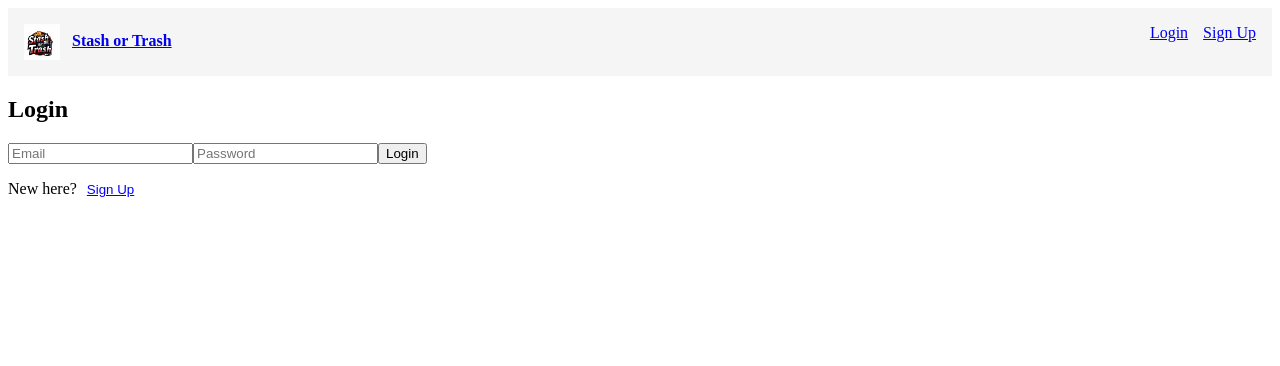
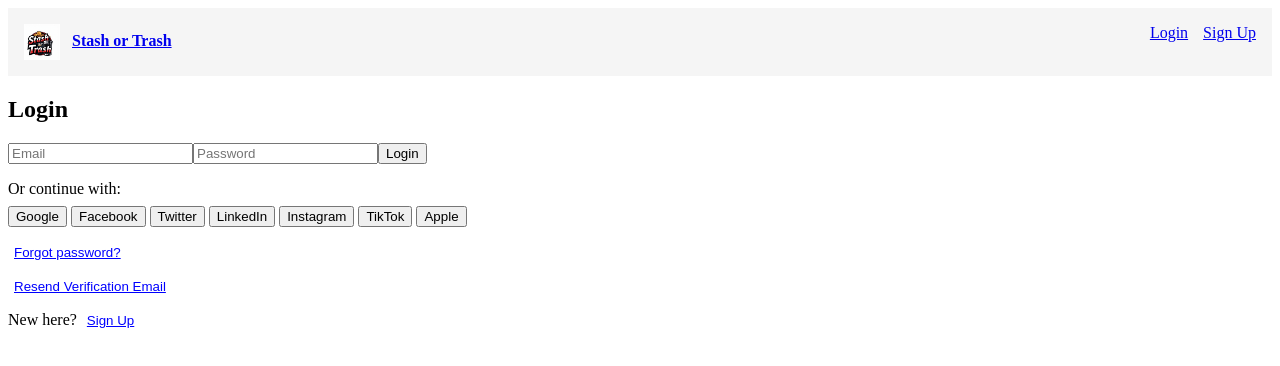
Before and after one commit to RooftopMash/stash_or_trash_react, a React (Create React App) app: page /login in a window 1280 px wide. Shown: the top 366 px of the page. Built offline with nearby package versions, Linux system fonts and the light colour scheme; no server answers.

Commit message:
Update AuthForm.js

```diff
--- a/src/components/AuthForm.js
+++ b/src/components/AuthForm.js
@@ -1,6 +1,17 @@
 import React, { useState } from 'react';
 import { auth } from '../firebase';
-import { createUserWithEmailAndPassword, signInWithEmailAndPassword, sendEmailVerification } from 'firebase/auth';
+import {
+  createUserWithEmailAndPassword,
+  signInWithEmailAndPassword,
+  sendEmailVerification,
+  sendPasswordResetEmail,
+  signInWithPopup,
+  GoogleAuthProvider,
+  FacebookAuthProvider,
+  TwitterAuthProvider,
+  OAuthProvider,
+  signInWithCustomToken
+} from 'firebase/auth';
 
 const AuthForm = ({ onAuthSuccess }) => {
   const [isSignup, setIsSignup] = useState(false);
@@ -8,39 +19,139 @@ const AuthForm = ({ onAuthSuccess }) => {
   const [password, setPassword] = useState('');
   const [error, setError] = useState('');
   const [info, setInfo] = useState('');
+  const [showReset, setShowReset] = useState(false);
+  const [resetEmail, setResetEmail] = useState('');
+  const [resetInfo, setResetInfo] = useState('');
+  const [resetError, setResetError] = useState('');
+  const [resent, setResent] = useState(false);
+
+  // Listen for LinkedIn popup message
+  React.useEffect(() => {
+    const handler = async (event) => {
+      // Only accept messages from your own frontend origin!
+      if (event.origin !== window.location.origin) return;
+      if (event.data && event.data.type === 'LINKEDIN_TOKEN' && event.data.token) {
+        try {
+          await signInWithCustomToken(auth, event.data.token);
+          onAuthSuccess();
+        } catch (err) {
+          setError(err.message);
+        }
+      }
+    };
+    window.addEventListener('message', handler);
+    return () => window.removeEventListener('message', handler);
+    // eslint-disable-next-line
+  }, []);
 
   const toggleForm = () => {
     setIsSignup(!isSignup);
     setError('');
     setInfo('');
+    setResent(false);
   };
 
   const handleSubmit = async (e) => {
     e.preventDefault();
     setError('');
     setInfo('');
+    setResent(false);
     try {
       if (isSignup) {
-        // Signup flow: create account and send verification email
         const userCredential = await createUserWithEmailAndPassword(auth, email, password);
         if (userCredential.user) {
           await sendEmailVerification(userCredential.user);
           setInfo('Account created! Please check your email for a verification link before logging in.');
         }
       } else {
-        // Login flow: only allow login if email is verified
         const userCredential = await signInWithEmailAndPassword(auth, email, password);
         if (userCredential.user && !userCredential.user.emailVerified) {
           setError('Please verify your email before logging in. Check your inbox for a verification link.');
-          // Optionally, resend the verification email here if you want
+          setResent(false);
           await auth.signOut();
         } else {
-          onAuthSuccess(); // Tell App we're logged in
+          onAuthSuccess();
         }
       }
     } catch (err) {
       setError(err.message);
     }
+  };
+
+  const handleResetPassword = async (e) => {
+    e.preventDefault();
+    setResetInfo('');
+    setResetError('');
+    try {
+      await sendPasswordResetEmail(auth, resetEmail);
+      setResetInfo('Password reset email sent! Check your inbox.');
+    } catch (err) {
+      setResetError(err.message);
+    }
+  };
+
+  const handleResendVerification = async () => {
+    setError('');
+    setInfo('');
+    setResent(false);
+    try {
+      if (auth.currentUser && !auth.currentUser.emailVerified) {
+        await sendEmailVerification(auth.currentUser);
+        setResent(true);
+        setInfo('Verification email resent! Check your inbox.');
+      } else {
+        setError('Please log in first to resend verification.');
+      }
+    } catch (err) {
+      setError(err.message);
+    }
+  };
+
+  // SOCIAL AUTH PROVIDERS
+  const handleSocialAuth = async (providerName) => {
+    setError('');
+    setInfo('');
+    try {
+      let provider;
+      switch (providerName) {
+        case 'google':
+          provider = new GoogleAuthProvider();
+          break;
+        case 'facebook':
+          provider = new FacebookAuthProvider();
+          break;
+        case 'twitter':
+          provider = new TwitterAuthProvider();
+          break;
+        case 'apple':
+          provider = new OAuthProvider('apple.com');
+          break;
+        // The following will use custom OAuth (LinkedIn only, see below)
+        default:
+          setError('Provider not supported here.');
+          return;
+      }
+      await signInWithPopup(auth, provider);
+      onAuthSuccess();
+    } catch (err) {
+      setError(err.message);
+    }
+  };
+
+  const handleLinkedInAuth = () => {
+    setError('');
+    setInfo('');
+    const width = 600, height = 600;
+    const left = (window.screen.width / 2) - (width / 2);
+    const top = (window.screen.height / 2) - (height / 2);
+
+    // IMPORTANT: Update the below URL to your backend endpoint in production!
+    window.open(
+      'http://localhost:4000/auth/linkedin',
+      'LinkedIn Login',
+      `width=${width},height=${height},top=${top},left=${left}`
+    );
+    // The popup will send a message back with type: 'LINKEDIN_TOKEN'
   };
 
   return (
@@ -67,9 +178,67 @@ const AuthForm = ({ onAuthSuccess }) => {
         {info && <p style={{ color: 'green' }}>{info}</p>}
         <button type="submit">{isSignup ? 'Sign Up' : 'Login'}</button>
       </form>
+      {/* Social Logins */}
+      <div style={{ margin: '1rem 0' }}>
+        <p style={{ marginBottom: 8 }}>Or continue with:</p>
+        <button onClick={() => handleSocialAuth('google')}>Google</button>{' '}
+        <button onClick={() => handleSocialAuth('facebook')}>Facebook</button>{' '}
+        <button onClick={() => handleSocialAuth('twitter')}>Twitter</button>{' '}
+        <button onClick={handleLinkedInAuth}>LinkedIn</button>{' '}
+        <button
+          onClick={() => setError('Instagram login is via Facebook. Use the Facebook button.')}
+        >Instagram</button>{' '}
+        <button
+          onClick={() => setError('TikTok login is not supported yet.')}
+        >TikTok</button>{' '}
+        <button onClick={() => handleSocialAuth('apple')}>Apple</button>
+      </div>
+      {/* Reset and resend links */}
+      {!isSignup && (
+        <>
+          <p>
+            <button
+              type="button"
+              onClick={() => setShowReset(!showReset)}
+              style={{ background: 'none', border: 'none', color: 'blue', textDecoration: 'underline', cursor: 'pointer' }}
+            >
+              Forgot password?
+            </button>
+          </p>
+          <p>
+            <button
+              type="button"
+              onClick={handleResendVerification}
+              style={{ background: 'none', border: 'none', color: 'blue', textDecoration: 'underline', cursor: 'pointer' }}
+              disabled={resent}
+            >
+              {resent ? 'Verification Email Sent!' : 'Resend Verification Email'}
+            </button>
+          </p>
+        </>
+      )}
+      {showReset && (
+        <form onSubmit={handleResetPassword}>
+          <input
+            type="email"
+            placeholder="Enter your email"
+            required
+            value={resetEmail}
+            onChange={(e) => setResetEmail(e.target.value)}
+          />
+          <button type="submit">Send Password Reset Email</button>
+          {resetInfo && <p style={{ color: 'green' }}>{resetInfo}</p>}
+          {resetError && <p style={{ color: 'red' }}>{resetError}</p>}
+        </form>
+      )}
+      {/* Toggle login/signup */}
       <p>
         {isSignup ? 'Already have an account?' : 'New here?'}{' '}
-        <button type="button" onClick={toggleForm} style={{ background: 'none', border: 'none', color: 'blue', textDecoration: 'underline', cursor: 'pointer' }}>
+        <button
+          type="button"
+          onClick={toggleForm}
+          style={{ background: 'none', border: 'none', color: 'blue', textDecoration: 'underline', cursor: 'pointer' }}
+        >
           {isSignup ? 'Login' : 'Sign Up'}
         </button>
       </p>
```
